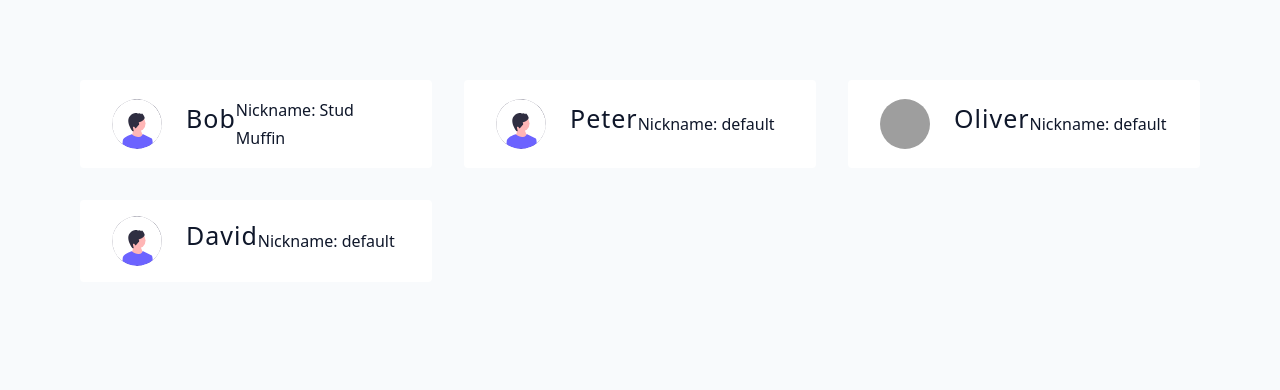
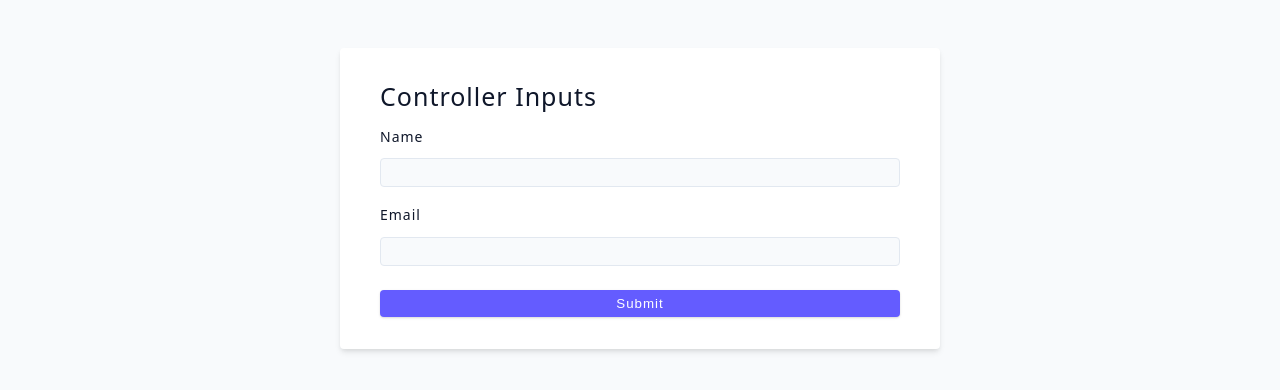
Before and after one commit to fugasok/advanced-react-learning, a React (Vite) app: page / in a window 1280 px wide. Shown: the top 390 px of the page. Built offline with nearby package versions, Linux system fonts and the light colour scheme; grey boxes are pictures that could not be loaded.

Commit message:
First inputs form

```diff
--- a/src/App.jsx
+++ b/src/App.jsx
@@ -1,4 +1,4 @@
-import Starter from "./tutorial/05-leverage-javascript/starter/List";
+import Starter from "./tutorial/06-forms/starter/01-controlled-inputs";
 
 function App() {
 	return <Starter />;
--- a/src/tutorial/06-forms/starter/01-controlled-inputs.jsx
+++ b/src/tutorial/06-forms/starter/01-controlled-inputs.jsx
@@ -1,4 +1,45 @@
+import { useState } from "react";
+
 const ControlledInputs = () => {
-  return <h2>Controlled Inputs</h2>;
+	const [name, setName] = useState("");
+	const [email, setEmail] = useState("");
+
+	const handleSubmit = (e) => {
+		e.preventDefault();
+		console.log(name, email);
+	};
+
+	return (
+		<form className="form" onSubmit={handleSubmit}>
+			<h4>Controller inputs</h4>
+			<div className="form-row">
+				<label htmlFor="name" className="form-label">
+					name
+				</label>
+				<input
+					type="text"
+					id="name"
+					className="form-input"
+					value={name}
+					onChange={(e) => setName(e.target.value)}
+				/>
+			</div>
+			<div className="form-row">
+				<label htmlFor="email" className="form-label">
+					email
+				</label>
+				<input
+					type="text"
+					id="email"
+					className="form-input"
+					value={email}
+					onChange={(e) => setEmail(e.target.value)}
+				/>
+			</div>
+			<button type="submit" className="btn btn-block">
+				submit
+			</button>
+		</form>
+	);
 };
 export default ControlledInputs;
```
